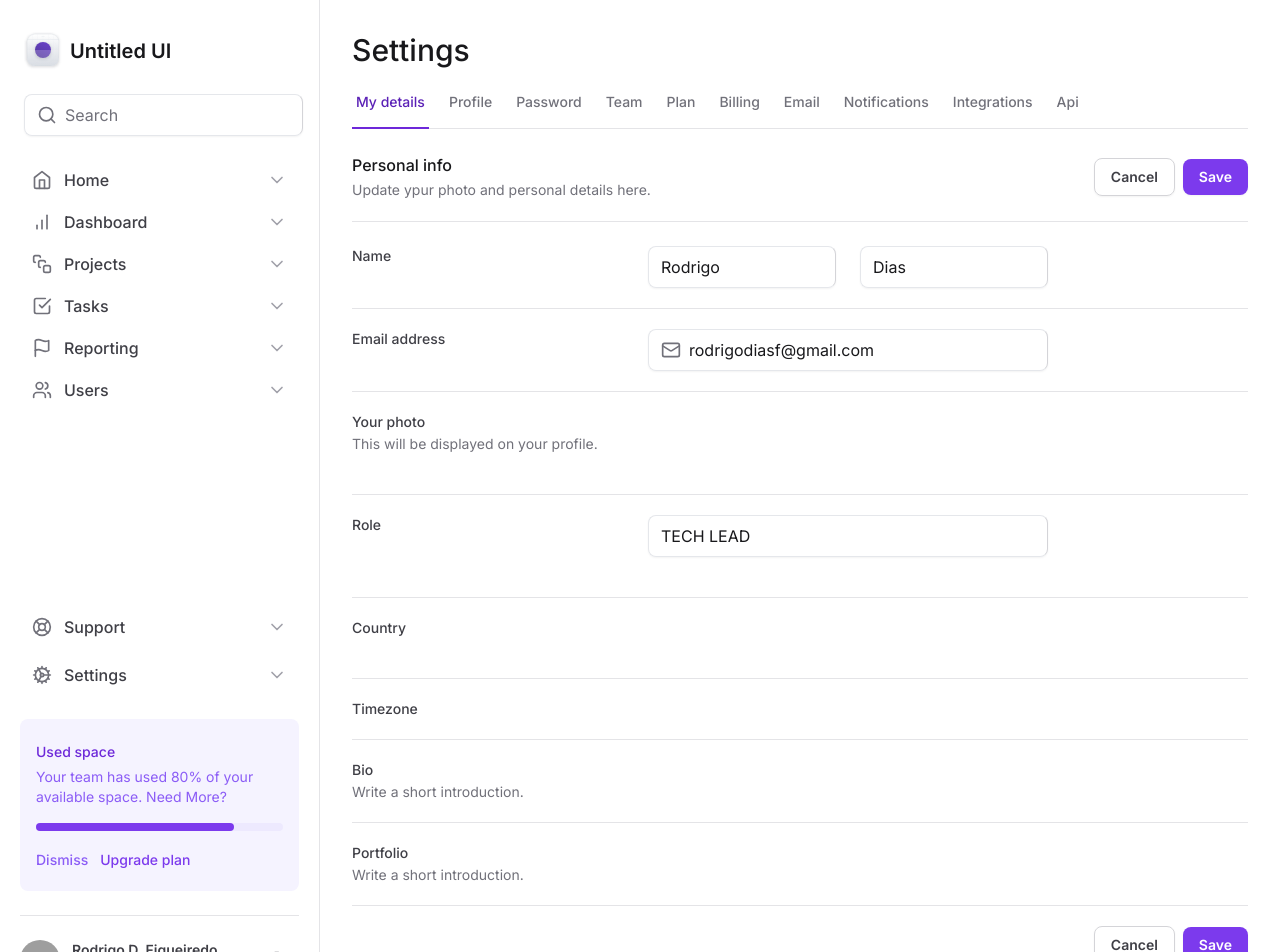
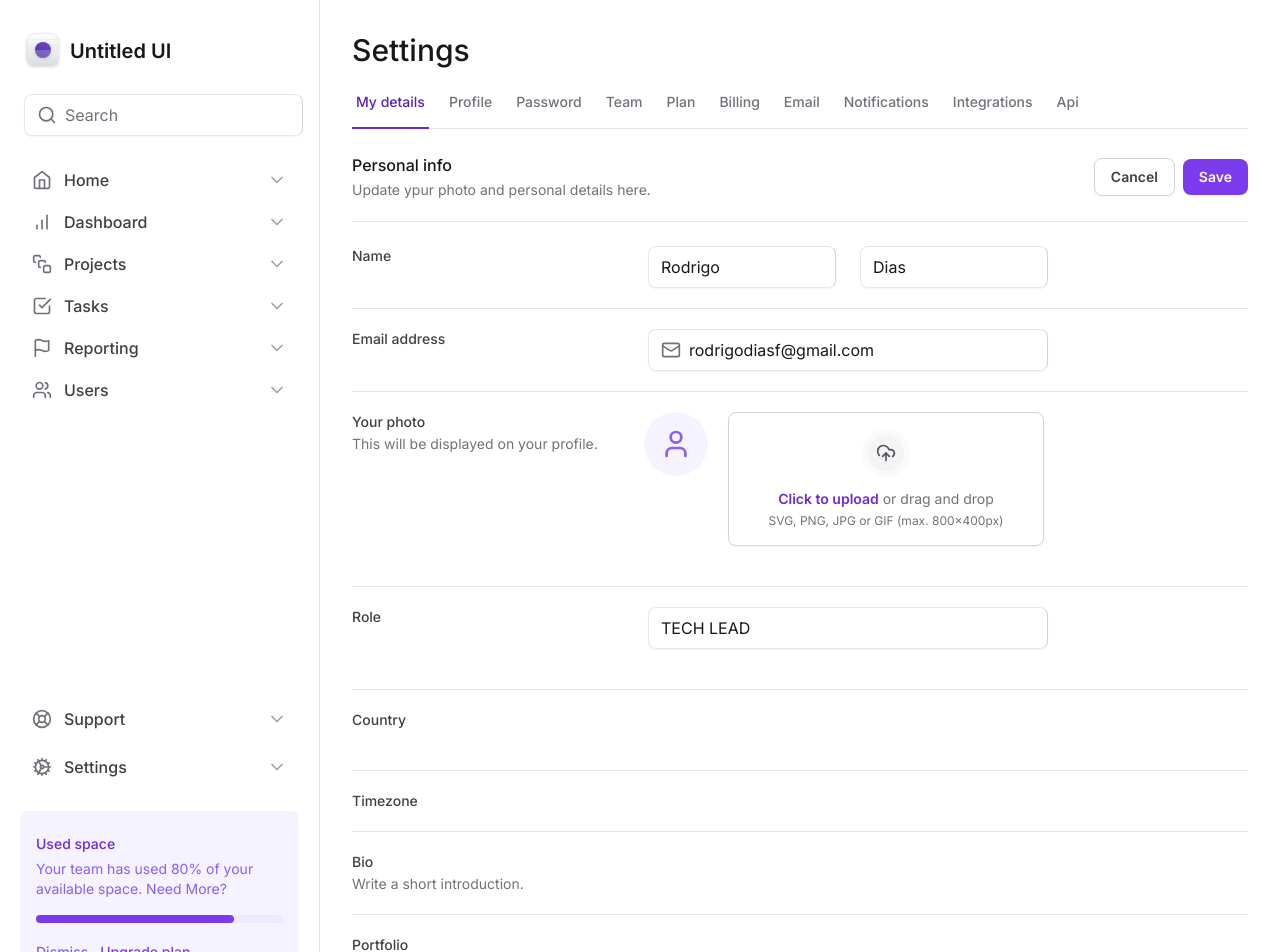
Before and after one commit to rodrigodiasf1984/mastering-tailwindcss-nextjs, a Next.js app: page / in a window 1280 px wide. Shown: the top 952 px of the page. Built offline with nearby package versions, Linux system fonts and the light colour scheme; grey boxes are pictures that could not be loaded.

Commit message:
chore: add uploaded input

```diff
--- a/src/app/page.tsx
+++ b/src/app/page.tsx
@@ -1,6 +1,6 @@
 import SettingsTabs from '@/components/SettingsTabs'
 import * as Input from '@/components/Input'
-import { Mail } from 'lucide-react'
+import { Mail, UploadCloud, User } from 'lucide-react'
 
 export default function Home() {
   return (
@@ -83,7 +83,34 @@
                 This will be displayed on your profile.
               </span>
             </label>
-            <div></div>
+            <div className="flex items-start gap-5">
+              <div className="flex h-16 w-16 items-center justify-center rounded-full bg-violet-50 ">
+                <User className="h-8 w-8 text-violet-500" />
+              </div>
+
+              <label
+                htmlFor="photo"
+                className="
+                group flex flex-1 cursor-pointer flex-col items-center gap-3 rounded-lg border border-zinc-300 px-6 py-4 text-center text-zinc-500 shadow-sm hover:border-violet-200 hover:bg-violet-25 hover:text-violet-500"
+              >
+                <div className="rounded-full border-6 border-zinc-50 bg-zinc-100 p-2 group-hover:border-violet-50 group-hover:bg-violet-100">
+                  <UploadCloud className="h-5 w-5 text-zinc-600 group-hover:to-violet-700" />
+                </div>
+                <div className="flex flex-col items-center gap-1">
+                  <span className="text-sm">
+                    <span className="font-semibold text-violet-700">
+                      Click to upload
+                    </span>{' '}
+                    or drag and drop
+                  </span>
+                  <span className="text-xs">
+                    SVG, PNG, JPG or GIF (max. 800x400px)
+                  </span>
+                </div>
+              </label>
+
+              <input type="file" className="sr-only" id="photo" />
+            </div>
           </div>
 
           <div className="mt-5 grid grid-cols-form gap-3 pt-5">
--- a/tailwind.config.ts
+++ b/tailwind.config.ts
@@ -9,6 +9,14 @@
         profile: 'max-content 1fr min-content',
         form: 'minmax(7.5rem, 17.5rem) minmax(25rem, 1fr) minmax(0, 15rem)',
       },
+      borderWidth: {
+        6: '6px',
+      },
+      colors: {
+        violet: {
+          25: '#fcfaff',
+        },
+      },
       maxWidth: {
         app: '700px',
       },
```
